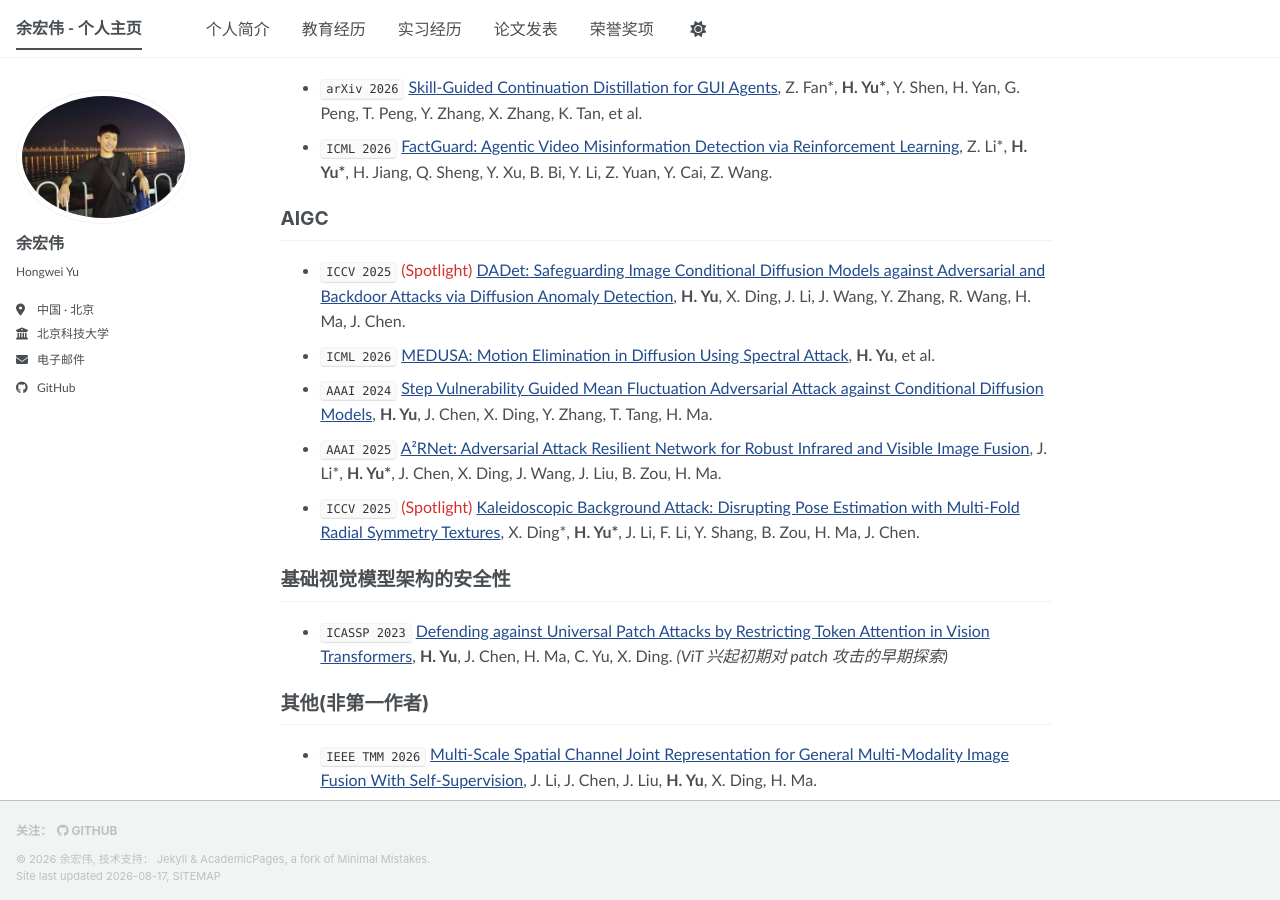
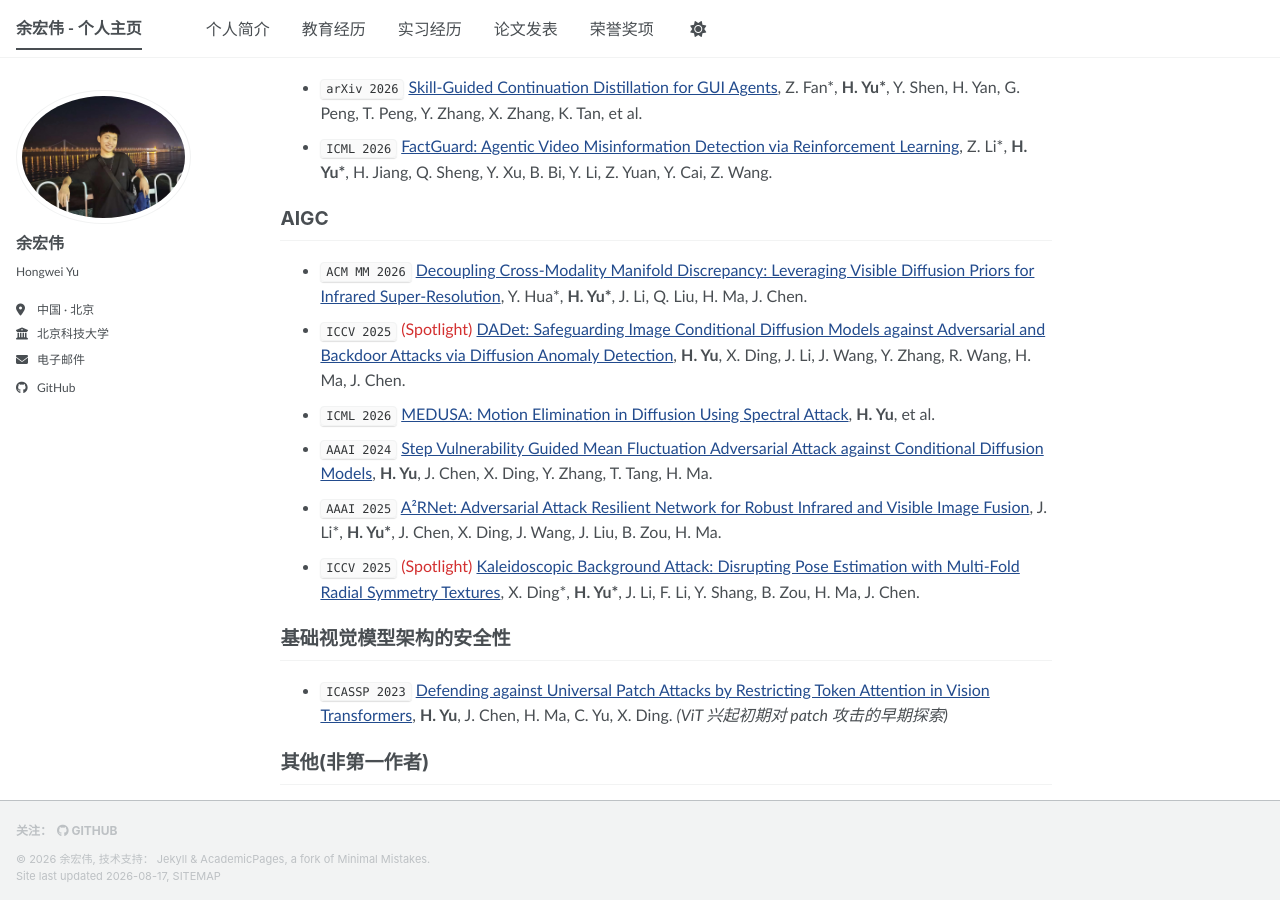
Before and after one commit to yuhongwei22/yuhongwei22.github.io, a Jekyll site: the page built from _pages/about.md, in a window 1280 px wide and 900 px high, scrolled down 952 px. Built offline with Jekyll 4.4.1, drawn with Linux system fonts in a browser that asks for light colours; a style sheet for code colours, icons or effects is not loaded.

Commit message:
feat: add ACM MM 2026 paper to AIGC

```diff
--- a/_pages/about.md
+++ b/_pages/about.md
@@ -55,6 +55,7 @@ redirect_from:
 
 ## AIGC
 
+- `ACM MM 2026` [Decoupling Cross-Modality Manifold Discrepancy: Leveraging Visible Diffusion Priors for Infrared Super-Resolution](https://arxiv.org/abs/2607.21174), Y. Hua\*, **H. Yu\***, J. Li, Q. Liu, H. Ma, J. Chen.
 - `ICCV 2025` <span style="color:#d32f2f">(Spotlight)</span> [DADet: Safeguarding Image Conditional Diffusion Models against Adversarial and Backdoor Attacks via Diffusion Anomaly Detection](https://openaccess.thecvf.com/content/ICCV2025/html/Yu_DADet_Safeguarding_Image_Conditional_Diffusion_Models_against_Adversarial_and_Backdoor_ICCV_2025_paper.html), **H. Yu**, X. Ding, J. Li, J. Wang, Y. Zhang, R. Wang, H. Ma, J. Chen.
 - `ICML 2026` [MEDUSA: Motion Elimination in Diffusion Using Spectral Attack](https://icml.cc/virtual/2026), **H. Yu**, et al.
 - `AAAI 2024` [Step Vulnerability Guided Mean Fluctuation Adversarial Attack against Conditional Diffusion Models](https://ojs.aaai.org/index.php/AAAI/article/view/28503), **H. Yu**, J. Chen, X. Ding, Y. Zhang, T. Tang, H. Ma.
```
